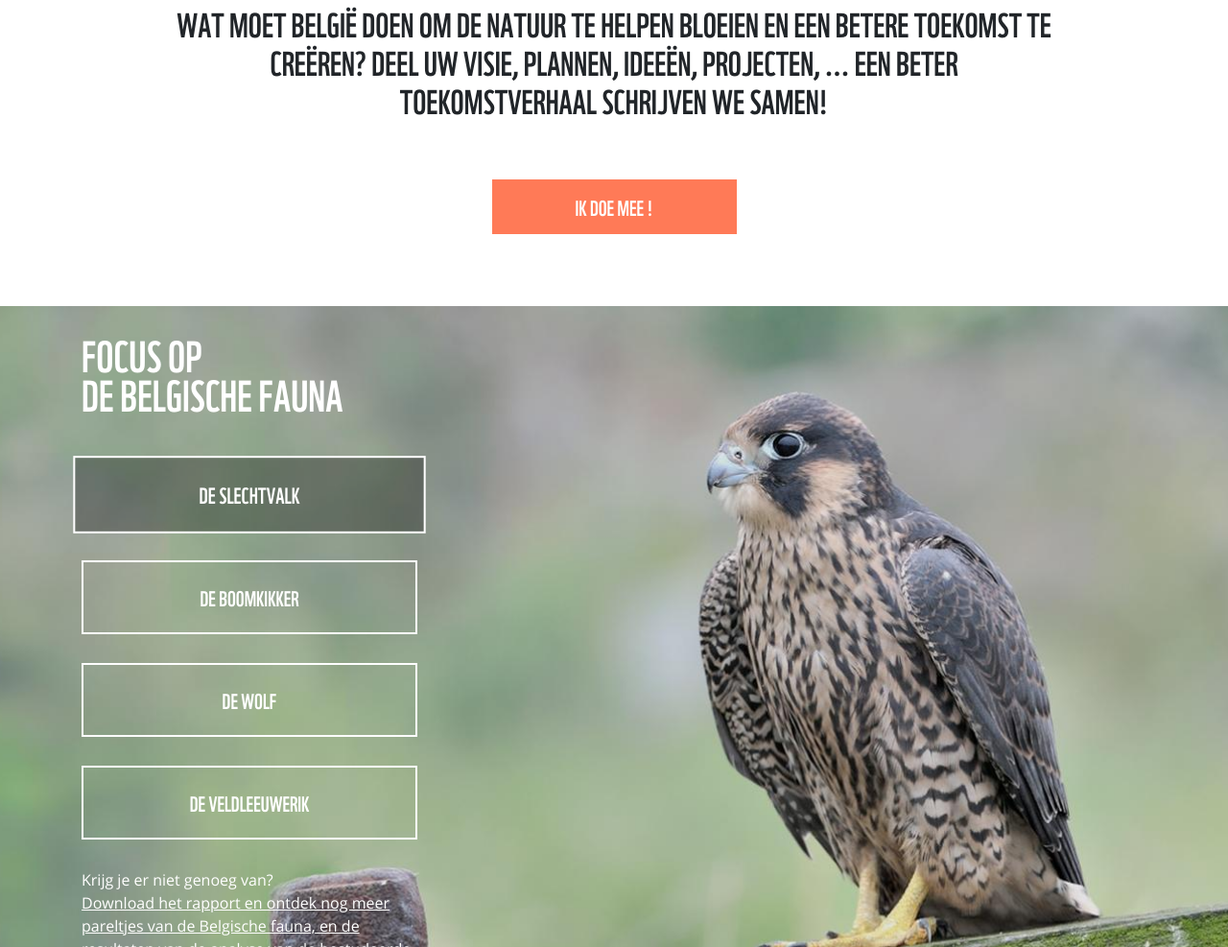
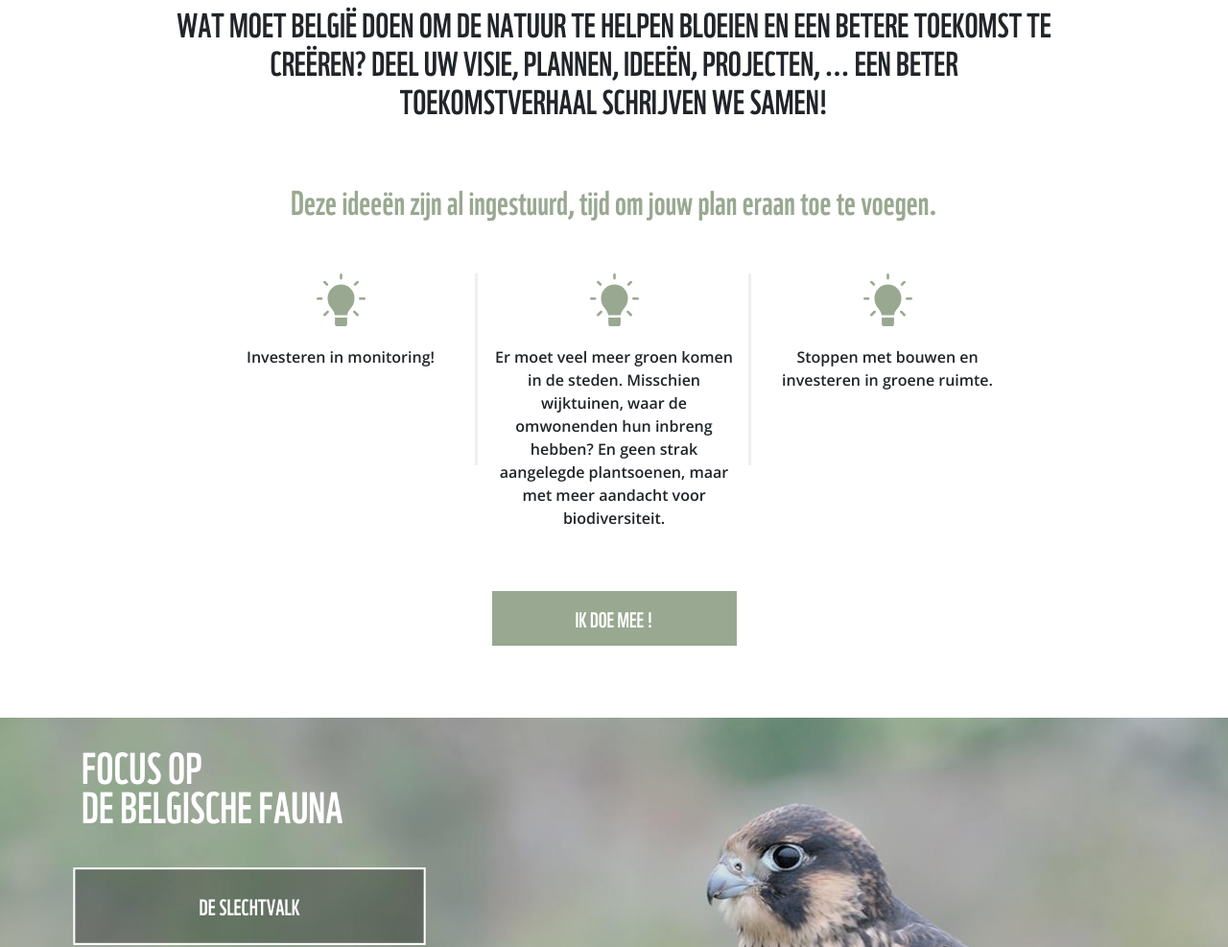
Before and after one commit to adfinitas-app/wwf_report_inte, a website: page nl/index.html in a window 1280 px wide. Shown: the part 6312-7299 px from the top of the page at 96% size. Drawn offline with Linux system fonts and the light colour scheme; a script that the page names is missing.

Commit message:
[*] Adding idea column

```diff
--- a/nl/index.html
+++ b/nl/index.html
@@ -847,9 +847,26 @@
             <p class="hastag-accent text-center">Wat moet België doen om de natuur te helpen bloeien en een betere toekomst te creëren? Deel uw visie, plannen, ideeën, projecten, ... Een beter toekomstverhaal schrijven we samen!</p>
           </div>
         </div>
+        <div class="row justify-content-center mb-5">
+          <h4 class="idea-title">Deze ideeën zijn al ingestuurd, tijd om jouw plan eraan toe te voegen.</h4>
+        </div>
+        <div class="row justify-content-center mb-5">
+          <div class="col-lg-3 idea-column">
+            <img src="../dist/asset/img/idea_icon.svg">
+            <p>Investeren in monitoring!</p>
+          </div>
+          <div class="col-lg-3 idea-column">
+            <img src="../dist/asset/img/idea_icon.svg">
+            <p>Er moet veel meer groen komen in de steden. Misschien wijktuinen, waar de omwonenden hun inbreng hebben? En geen strak aangelegde plantsoenen, maar met meer aandacht voor biodiversiteit.</p>
+          </div>
+          <div class="col-lg-3 idea-column">
+            <img src="../dist/asset/img/idea_icon.svg">
+            <p>Stoppen met bouwen en investeren in groene ruimte.</p>
+          </div>
+        </div>
         <div class="row justify-content-center">
           <div class="col-md-3 d-flex justify-content-center">
-            <a target="_blank" id="header-download" href="https://pigeonhole.at/140920201000" class="button button--primary d-block w-100 text-center">
+            <a target="_blank" id="header-download" href="https://pigeonhole.at/140920201000" class="button button--secondary d-block w-100 text-center">
               Ik doe mee !
             </a>
           </div>
--- /dev/null
+++ b/src/sass/composants/_idea-column.scss
@@ -0,0 +1,39 @@
+.idea-title {
+  font-family: "WWF", sans-serif;
+  font-size: 35px;
+  color: $color-secondary;
+}
+
+.idea-column {
+  position: relative;
+  display: flex;
+  align-items: center;
+  // justify-content: center;
+  flex-direction: column;
+  img {
+    width: 51px;
+    height: 54.83px;
+  }
+  p {
+    margin-top: 20px;
+    text-align: center;
+    font-weight: bold;
+  }
+  @media (min-width: 992px) {
+    &:last-child {
+      &::after {
+        display: none;
+      }
+    }
+    &:after {
+      content: '';
+      position: absolute;
+      width: 3px;
+      height: 100%;
+      max-height: 200px;
+      top: 0;
+      right: 0;
+      background-color: $color-disable;
+    }
+  }
+}
--- a/src/sass/main.scss
+++ b/src/sass/main.scss
@@ -18,6 +18,7 @@
 @import './composants/thanks';
 @import './composants/modal';
 @import './composants/copyright';
+@import './composants/idea-column';
 
 // Layout
 @import './layout/header';
```
Also changed, not shown: fr/index.html (+18 -1 lines), dist/asset/css/styles.min.css, dist/asset/img/idea_icon.svg (added), src/asset/img/idea_icon.svg (added), 1 other file.
